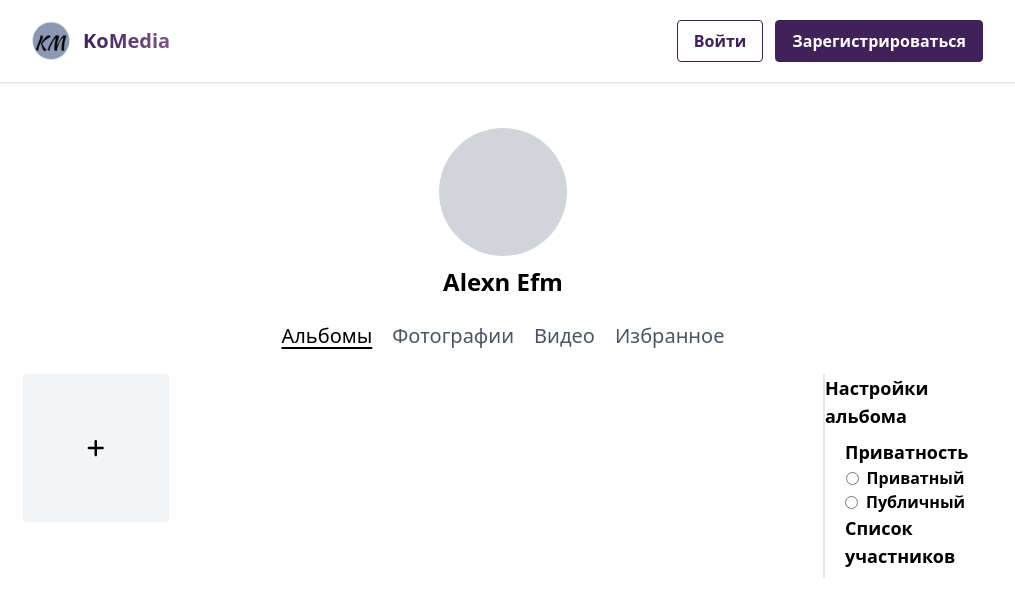
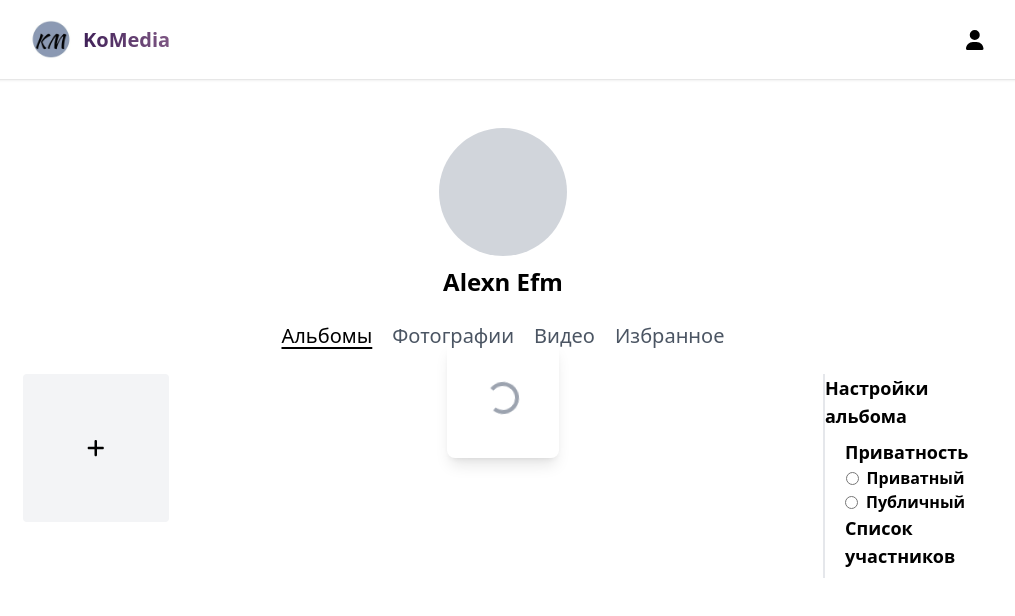
Before and after one commit to sssalias/tech, a React (Create React App) app: page /profile/albums/create in a window 1280 px wide. Shown: the top 616 px of the page, without its empty margins (137-1152 px from the left). Built offline with nearby package versions, Linux system fonts and the light colour scheme; what tailwind-fontawesome would draw is missing.

Commit message:
Created Loader

```diff
--- a/src/pages/GeneralPages/ProfilePage/AlbumsDetails/AlbumsDetails.tsx
+++ b/src/pages/GeneralPages/ProfilePage/AlbumsDetails/AlbumsDetails.tsx
@@ -1,12 +1,14 @@
 import React from 'react'
 import {ImageList} from 'widgets/image'
 import {AlbumSettings} from 'widgets/album'
+import {Loader} from 'shared/ui'
 
 const AlbumsDetails = () => {
     return (
         <div className='flex '>
             <div className='w-5/6'>
                 <ImageList/>
+                <Loader/>
             </div>
             <AlbumSettings/>
         </div>
--- a/src/shared/ui/index.tsx
+++ b/src/shared/ui/index.tsx
@@ -11,6 +11,7 @@ import SearchField from 'shared/ui/kit/Fields/SearchField/SearchField'
 import ModalLink from 'shared/ui/kit/ModalLink/ModalLink'
 import Checkbox from 'shared/ui/kit/Checkbox/Checkbox'
 import RadioButton from 'shared/ui/kit/RadioButton/RadioButton'
+import Loader from 'shared/ui/kit/Loader/Loader'
 
 export  {
     DefaultButton,
@@ -25,5 +26,6 @@ export  {
     SearchField,
     ModalLink,
     Checkbox,
-    RadioButton
+    RadioButton,
+    Loader
 }
--- /dev/null
+++ b/src/shared/ui/kit/Loader/Loader.tsx
@@ -0,0 +1,19 @@
+import React from 'react'
+
+const Loader = () => {
+    return (
+
+        <div className='absolute p-10 shadow-lg rounded-lg left-1/2 transform -translate-x-1/2 top-1/2 -translate-y-1/2'>
+            <div
+                className="inline-block h-8 w-8 animate-spin rounded-full border-4 border-solid border-gray-400 border-e-transparent align-[-0.125em] text-secondary motion-reduce:animate-[spin_1.5s_linear_infinite]"
+                role="status">
+              <span
+                  className="!absolute !-m-px !h-px !w-px !overflow-hidden !whitespace-nowrap !border-0 !p-0 ![clip:rect(0,0,0,0)]"
+              ></span>
+            </div>
+        </div>
+
+    )
+}
+
+export default Loader
--- a/src/store/user/useUserStore.tsx
+++ b/src/store/user/useUserStore.tsx
@@ -10,7 +10,7 @@ type Actions = {
 }
 
 const useUserStore = create<State & Actions>((set) => ({
-    isAuth: false,
+    isAuth: true,
     login: () => set(state => ({isAuth: true})),
     logout: () => set(state => ({isAuth: false}))
 }))
```
